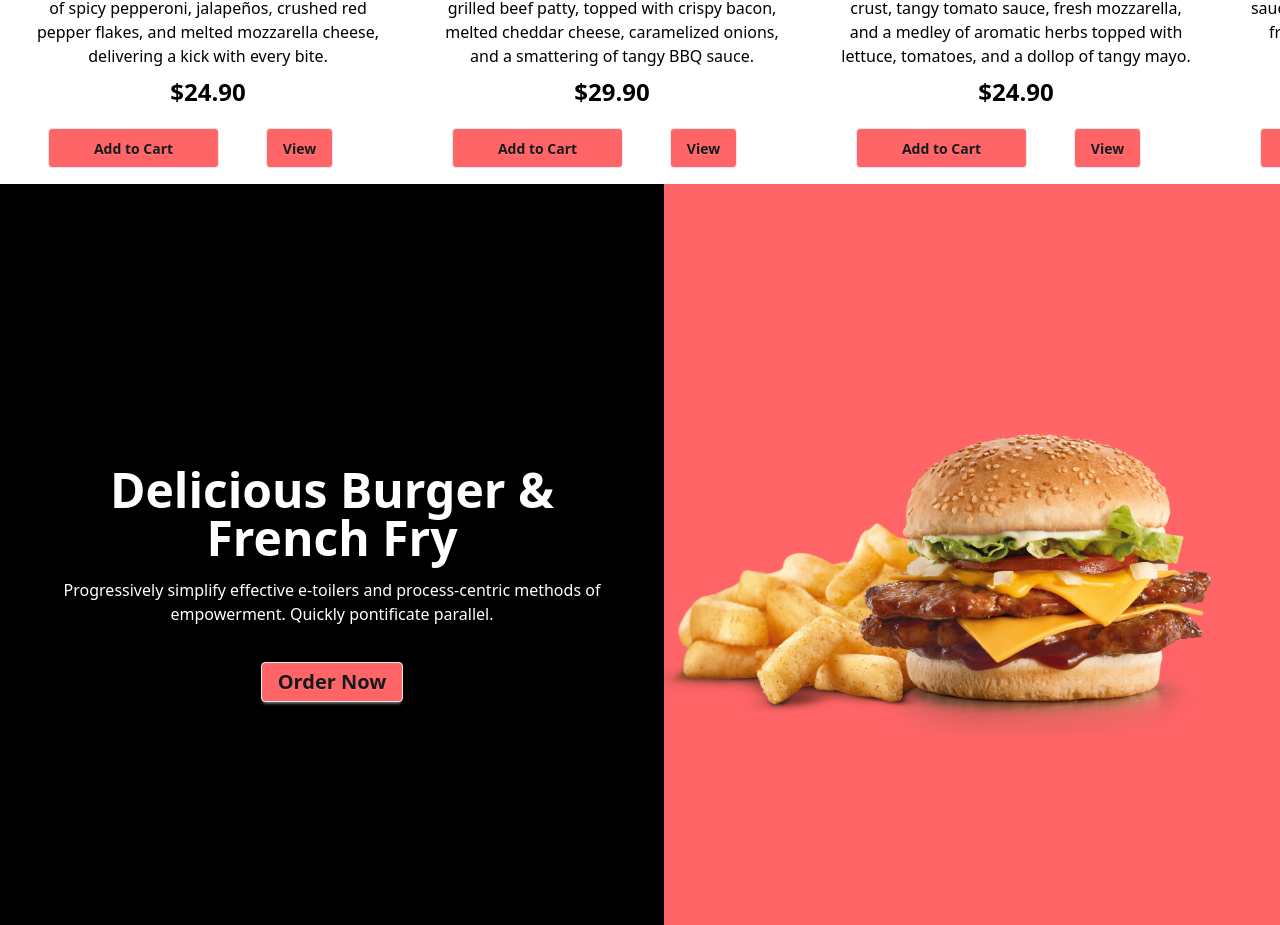
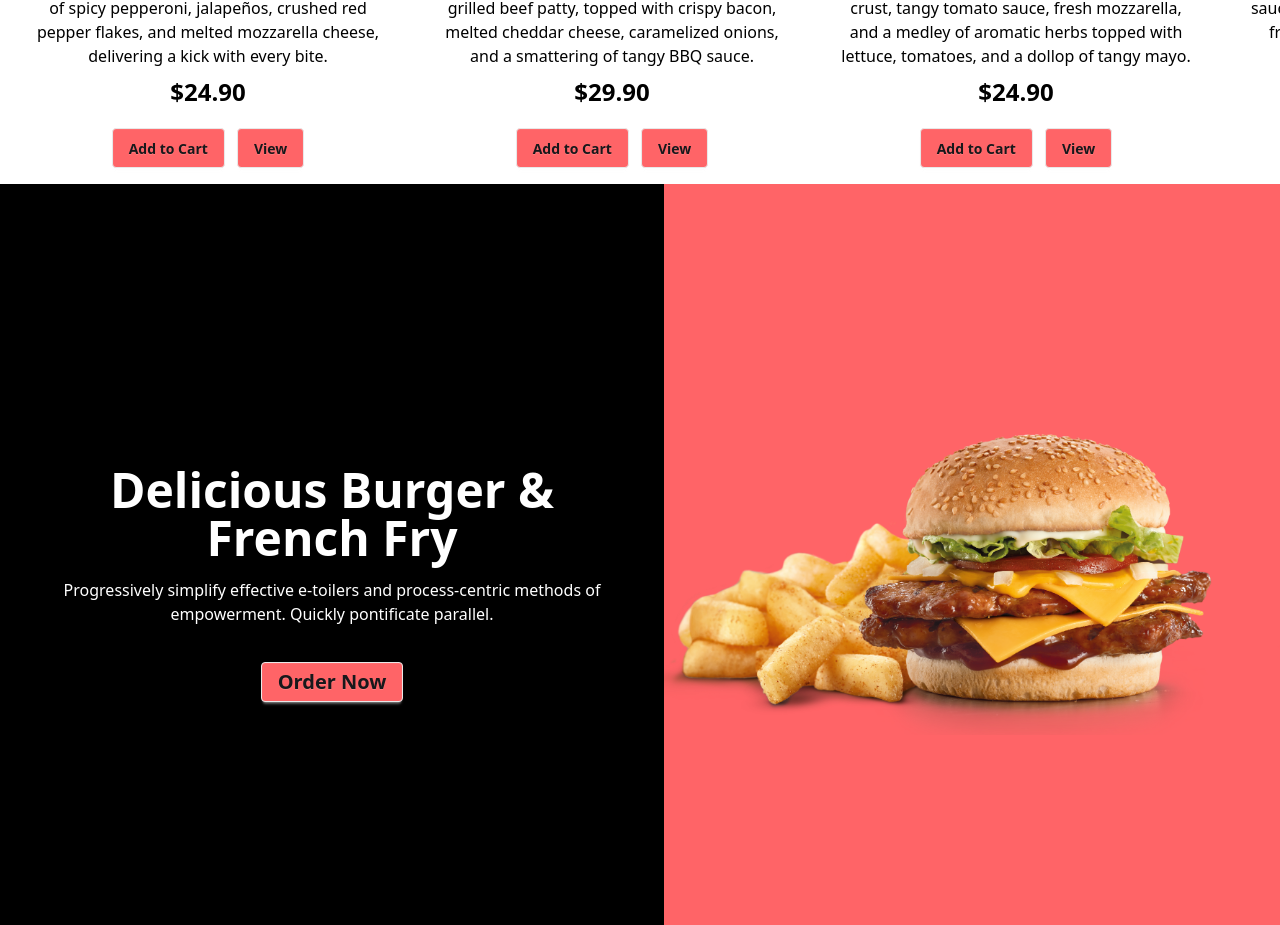
Before and after one commit to WinstonNji/Restaurant_App_Next.JS_, a Next.js app in the folder restaurant_app_next_js/: page / in a window 1280 px wide. Shown: the part 1472-2397 px from the top of the page. Built offline with nearby package versions, Linux system fonts and the light colour scheme.

Commit message:
Slight improvement to featured product section fallback

```diff
--- a/restaurant_app_next_js/src/components/Featured.jsx
+++ b/restaurant_app_next_js/src/components/Featured.jsx
@@ -2,34 +2,41 @@ import React from 'react'
 import {featuredProducts} from "../data"
 import Image from 'next/image'
 import Link from 'next/link'
+import AddtoCart from '@/components/AddtoCart'
 
 function Featured() {
+
+  console.log('featured displaying')
 
   return (
     <div className='overflow-x-scroll h-[70vh] md:h-[90vh] w-full mt-10 overflow-y-hidden flex gap-5 px-4'>
         {/* Single Product */}
-        {featuredProducts.map((pizza) => (
-            <div key={pizza.id} className='flex flex-col items-center justify-center text-center h-full p-4 border-box min-w-[80vw] md:min-w-[30vw] transition-colors duration-500 hover:bg-red-200'>
+        {featuredProducts.map((item) => (
+            <div key={item.id} className='flex flex-col items-center justify-center text-center h-full p-4 border-box min-w-[80vw] md:min-w-[30vw] transition-colors duration-500 hover:bg-red-200'>
                 {/* Image  Div */}
                 <div className='w-full flex-1 relative '>
-                    <Image src={pizza.img} className='object-contain hover:rotate-[30deg] transition-all duration-500 ' fill />
+                    <Image alt='' src={item.img} className='object-contain hover:rotate-[30deg] transition-all duration-500 ' fill />
                 </div>
 
                 <div className='flex flex-col gap-2 box-border'>
 
-                    <p className='font-bold text-2xl'>{pizza.title}</p>
+                    <p className='font-bold text-2xl'>{item.title}</p>
 
                     {/* Description */}
-                    <p>{pizza.desc}</p>
+                    <p>{item.desc}</p>
 
-                    <p className='font-semibold text-2xl'>{pizza.price.toLocaleString('en-US', {style: 'currency', currency: 'USD'})}</p>
+                    <p className='font-semibold text-2xl'>{item.price.toLocaleString('en-US', {style: 'currency', currency: 'USD'})}</p>
                 </div>
 
                 {/* Price */}
-                <div className='w-full flex gap-3 px-4 mt-5 '>
-                    <button className='btn bg-red-400 flex-1'>Add to Cart</button>
-                    <Link className='flex-1' href={`/MenuItem/${pizza.id}`}><button className='btn bg-red-400'>View</button></Link>
+                <div className='w-full justify-center flex gap-3 px-4 mt-5 '>
 
+                    <AddtoCart id={item.id} />
+                    <Link
+                      href={`/MenuItem/${item.id}`}
+                    >
+                      <button className='btn active:bg-red-600 bg-red-400'>View</button>
+                    </Link>
                 </div>
             </div>
         ))}
--- /dev/null
+++ b/restaurant_app_next_js/src/components/PrefetchModalTree.jsx
@@ -0,0 +1,14 @@
+'use client'
+import { useEffect } from 'react'
+import { useRouter } from 'next/navigation'
+
+export function PrefetchModalTree() {
+  const router = useRouter()
+
+  useEffect(() => {
+    // Preload a dummy modal route to hydrate the @modal tree
+    router.prefetch('/MenuItem/placeholder-id')
+  }, [])
+
+  return null
+}
```
